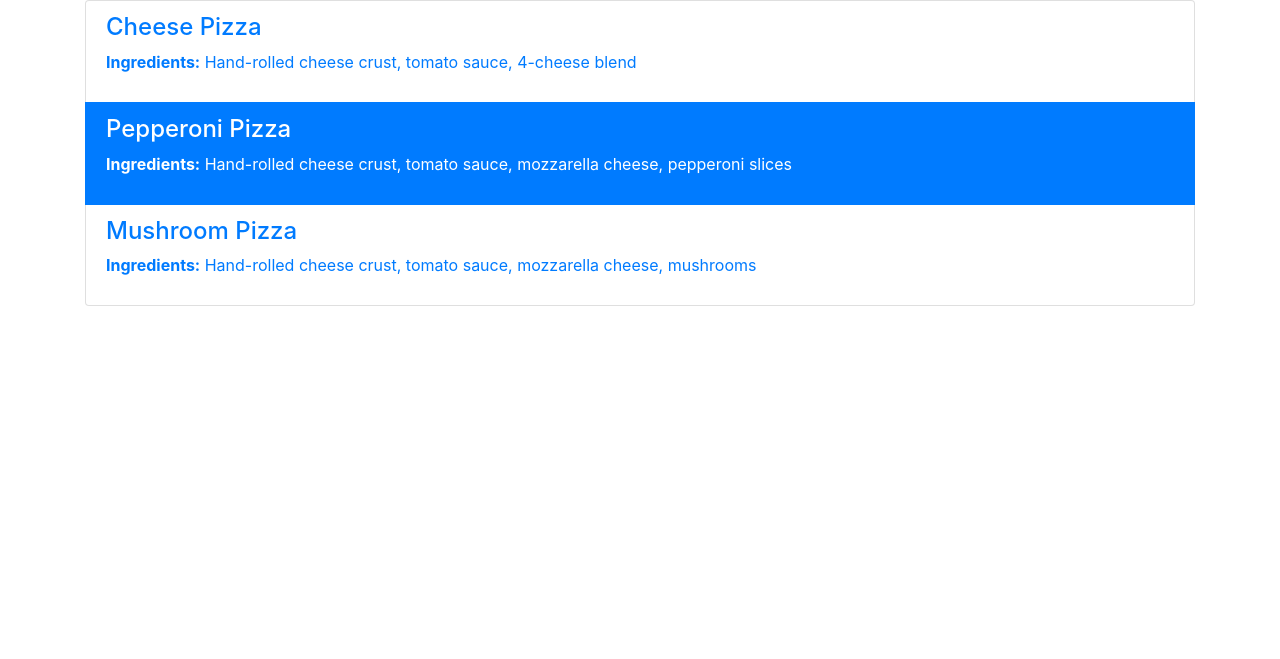
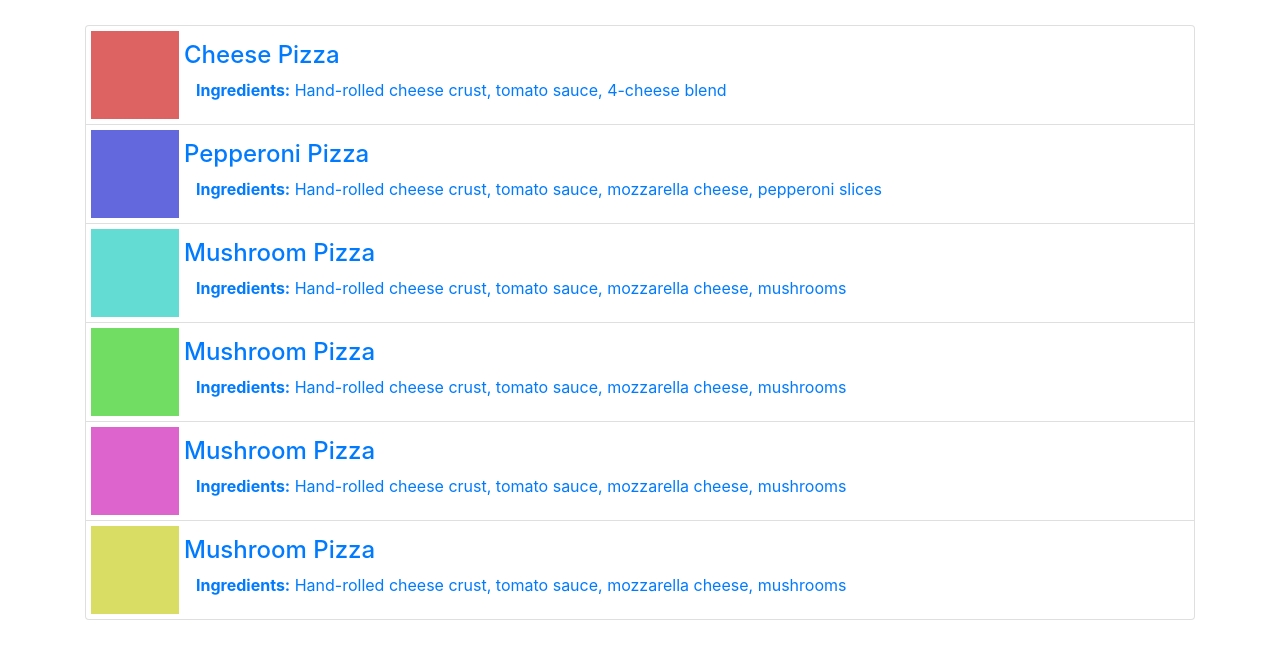
Before and after one commit to HamiltonJordan/GousieWeb4, a PHP site: page /pizza/pizza.html in a window 1280 px wide. Shown: the part 94-753 px from the top of the page. Run offline with PHP 8.4, Linux system fonts and the light colour scheme; some libraries are stand-ins or nearby versions.

Commit message:
adding stuff

```diff
--- a/pizza/intro.html
+++ b/pizza/intro.html
@@ -52,6 +52,9 @@
 		<br>
 		<div class="row justify-content-center">
 			<button class="btn btn-primary d-block d-sm-none" type="button" id="link" href="pizza.html">Order a Pizza</button>
+		</div>
+		<div class="jumbotron">
+			<h1>We Make Pizza</h1>
 		</div>
 	</div>
 
--- a/pizza/pizza.css
+++ b/pizza/pizza.css
@@ -1,6 +1,39 @@
+.topBuffer{
+	margin-top: 25px;
+}
+.list-group-item{
+	height: 100px;
+	padding: 0px !important;
+}
+.list-group-item-heading{
+	padding-top: 15px;
+	padding-bottom: 0px;
+}
+.list-group-item-text{
+	padding-left: 110px;
+}
+.media-object{
+	height: 100%;
+	float: left;
+	padding: 5px;
+}
 #menu-icon{
     width: 7vw;
   }
 #link {
     padding: 20px;
 }
+
+/*INTRO PAGE*/
+.jumbotron {
+	background-image: url("images/backdrop.jpg");
+	background-size: 100%;
+	height: 300px;
+	background-position: right center;
+}
+.jumbotron h1 {
+	color: white;
+	font-weight: bolder;
+	font-size: 3em !important;
+	padding-top: 160px;
+}
--- a/pizza/pizza.html
+++ b/pizza/pizza.html
@@ -22,6 +22,8 @@
 	<script src="https://code.jquery.com/jquery-3.2.1.slim.min.js" integrity="sha384-KJ3o2DKtIkvYIK3UENzmM7KCkRr/rE9/Qpg6aAZGJwFDMVNA/GpGFF93hXpG5KkN" crossorigin="anonymous"></script>
 	<script src="https://cdnjs.cloudflare.com/ajax/libs/popper.js/1.12.3/umd/popper.min.js" integrity="sha384-vFJXuSJphROIrBnz7yo7oB41mKfc8JzQZiCq4NCceLEaO4IHwicKwpJf9c9IpFgh" crossorigin="anonymous"></script>
 	<script src="https://maxcdn.bootstrapcdn.com/bootstrap/4.0.0-beta.2/js/bootstrap.min.js" integrity="sha384-alpBpkh1PFOepccYVYDB4do5UnbKysX5WZXm3XxPqe5iKTfUKjNkCk9SaVuEZflJ" crossorigin="anonymous"></script>
+	<script src="http://code.jquery.com/jquery-2.1.4.min.js"></script>
+
 	<div class="container">
 		<br>
 		<nav class="navbar navbar-expand-lg navbar-light bg-light">
@@ -62,23 +64,47 @@
 		</div>
 
 
-		<div class="list-group">
+		<div class="list-group topBuffer">
 			<a href="#" class="list-group-item">
+				<img class="media-object" src="images/blockA.png">
 				<h4 class="list-group-item-heading">Cheese Pizza</h4>
 				<p class="list-group-item-text"><b>Ingredients:</b> Hand-rolled cheese crust, tomato sauce, 4-cheese blend</p>
 			</a>
-			<a href="#" class="list-group-item active">
+			<a href="#" class="list-group-item">
+				<img class="media-object" src="images/blockB.png">
 				<h4 class="list-group-item-heading">Pepperoni Pizza</h4>
 				<p class="list-group-item-text"><b>Ingredients:</b> Hand-rolled cheese crust, tomato sauce, mozzarella cheese, pepperoni slices</p>
 			</a>
 			<a href="#" class="list-group-item">
+				<img class="media-object" src="images/blockC.png">
 				<h4 class="list-group-item-heading">Mushroom Pizza</h4>
 				<p class="list-group-item-text"><b>Ingredients:</b> Hand-rolled cheese crust, tomato sauce, mozzarella cheese, mushrooms</p>
 			</a>
+			<a href="#" class="list-group-item">
+				<img class="media-object" src="images/blockD.png">
+				<h4 class="list-group-item-heading">Mushroom Pizza</h4>
+				<p class="list-group-item-text"><b>Ingredients:</b> Hand-rolled cheese crust, tomato sauce, mozzarella cheese, mushrooms</p>
+			</a>
+			<a href="#" class="list-group-item">
+				<img class="media-object" src="images/blockE.png">
+				<h4 class="list-group-item-heading">Mushroom Pizza</h4>
+				<p class="list-group-item-text"><b>Ingredients:</b> Hand-rolled cheese crust, tomato sauce, mozzarella cheese, mushrooms</p>
+			</a>
+			<a href="#" class="list-group-item">
+				<img class="media-object" src="images/blockF.png">
+				<h4 class="list-group-item-heading">Mushroom Pizza</h4>
+				<p class="list-group-item-text"><b>Ingredients:</b> Hand-rolled cheese crust, tomato sauce, mozzarella cheese, mushrooms</p>
+			</a>
+
 		</div>
 	</div>
 <script>
-
+$(".list-group-item").mouseover(function(){
+	$(this).addClass("active");
+});
+$(".list-group-item").mouseout(function(){
+	$(this).removeClass("active");
+});
 
 
 </script>
```
